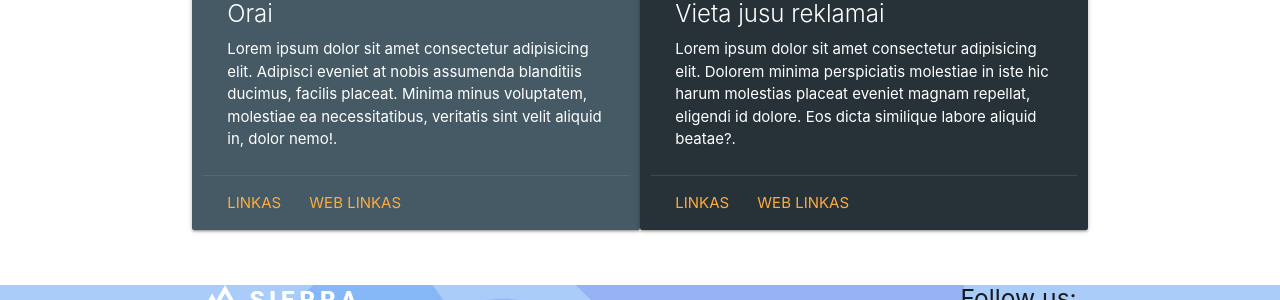
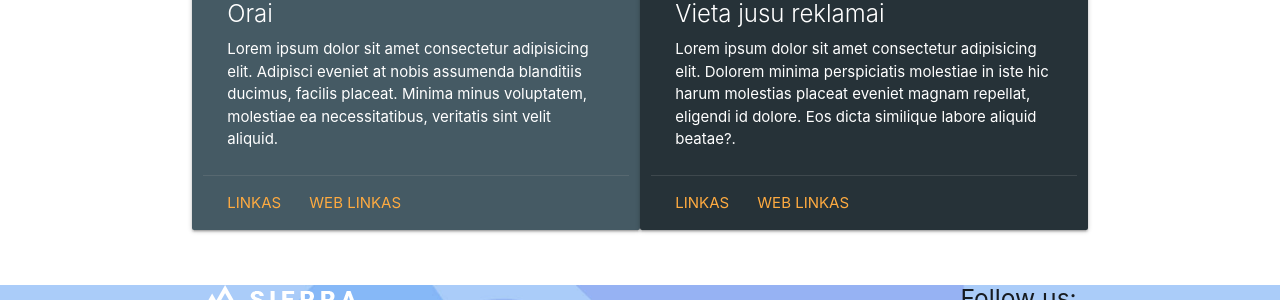
Before and after one commit to aurimasvalys/Projektas2, a PHP site: page /vienanaujiena.php in a window 1280 px wide. Shown: the part 977-1277 px from the top of the page. Run offline with PHP 8.4, Linux system fonts and the light colour scheme.

Commit message:
trecias puslapis

```diff
--- a/vienanaujiena.php
+++ b/vienanaujiena.php
@@ -38,7 +38,7 @@
         <div class="card-content white-text">
         <img src="https://picsum.photos/seed/1/100" alt="">
           <span class="card-title">Orai</span>
-          <p>Lorem ipsum dolor sit amet consectetur adipisicing elit. Adipisci eveniet at nobis assumenda blanditiis ducimus, facilis placeat. Minima minus voluptatem, molestiae ea necessitatibus, veritatis sint velit aliquid in, dolor nemo!.</p>
+          <p>Lorem ipsum dolor sit amet consectetur adipisicing elit. Adipisci eveniet at nobis assumenda blanditiis ducimus, facilis placeat. Minima minus voluptatem, molestiae ea necessitatibus, veritatis sint velit aliquid.</p>
         </div>
         <div class="card-action">
           <a href="#">linkas</a>
```
